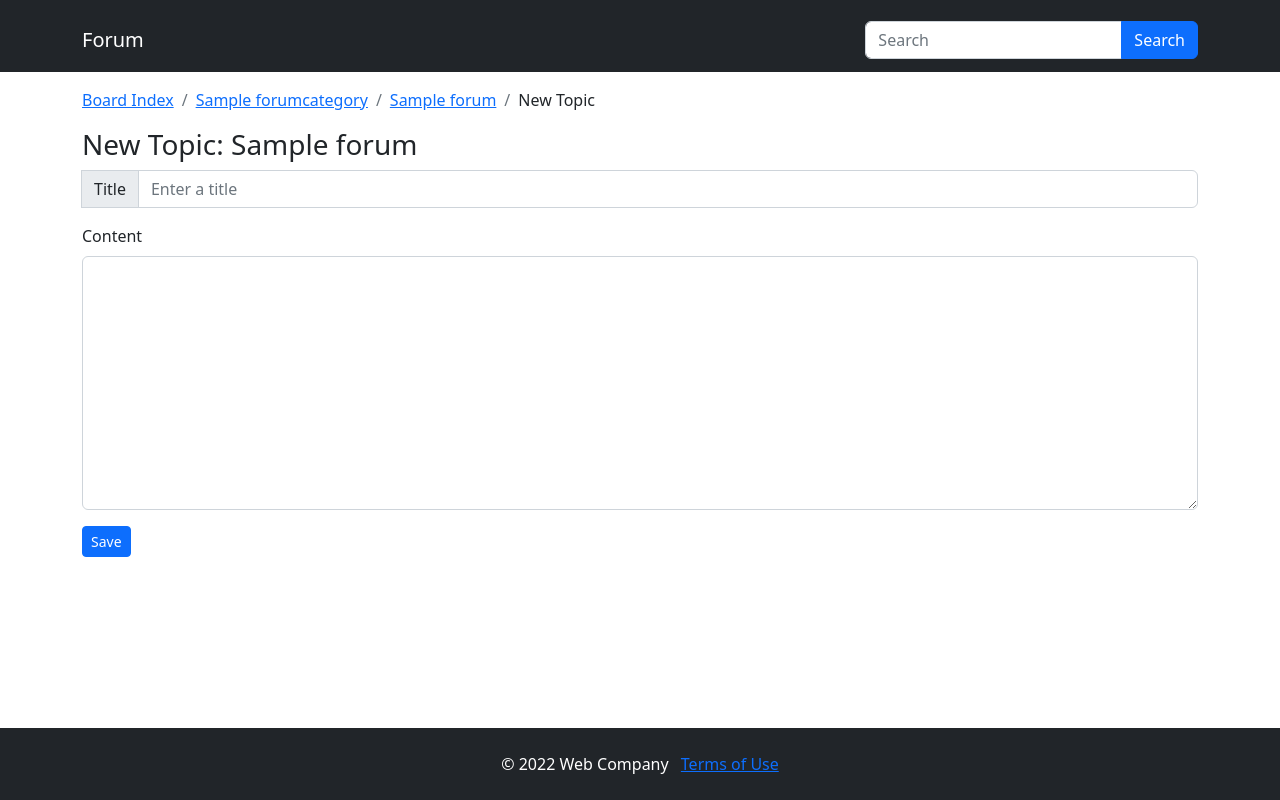
After one commit to colinshin/DjangoForums, a Django app: page /forum/1/new-topic/ in a window 1280 px wide. The commit adds this page. Run offline with Django 4.2, Linux system fonts and the light colour scheme; tables that the repository leaves empty hold one stand-in row (values such as "Sample post"); some libraries are stand-ins or nearby versions.

Commit message:
Added new topic page

```diff
--- a/app/forum/templates/forum/forum-detail.html
+++ b/app/forum/templates/forum/forum-detail.html
@@ -117,7 +117,7 @@
 		<button type="submit" class="btn btn-sm btn-primary">Go</button>
 	</form>
 </div>
-<a href="#" class="btn btn-primary">New Topic</a>
+<a href="{% url 'forum-new-topic' forum_data.id %}" class="btn btn-primary">New Topic</a>
 {% endblock %}
 
 {% block page_styles %}
--- /dev/null
+++ b/app/forum/templates/forum/new-forum-topic.html
@@ -0,0 +1,34 @@
+{% extends "base.html" %}
+
+{% block content %}
+<div class="row">
+	<div class="col-12">
+		<h1 class="h3">New Topic: {{forum_data.name}}</h1>
+		<form>
+			<div class="input-group mb-3">
+				<label class="visually-hidden" for="topic-title">Title</label>
+				<span class="input-group-text" id="topic-title-label">Title</span>
+				<input type="text" name="topic-title" class="form-control" placeholder="Enter a title" aria-label="Topic title" aria-describedby="topic-title-label">
+			</div>
+			<div class="mb-3">
+				<label for="topic-content" class="form-label">Content</label>
+				<textarea class="form-control" id="topic-content" rows="10"></textarea>
+			</div>
+			<div>
+				<button type="submit" class="btn btn-primary btn-sm">Save</button>
+			</div>
+		</form>
+	</div>
+</div>
+{% endblock %}
+
+{% block breadcrumbs %}
+<ol class="breadcrumb">
+	<li class="breadcrumb-item"><a href="/">Board Index</a></li>
+	<li class="breadcrumb-item">
+		<a href="{% url 'forum-category-detail' forum_data.category.id %}">{{forum_data.category.name}}</a>
+	</li>
+	<li class="breadcrumb-item"><a href="{% url 'forum-detail' forum_data.id %}">{{forum_data.name}}</a></li>
+	<li class="breadcrumb-item">New Topic</li>
+</ol>
+{% endblock %}
--- a/app/forum/urls.py
+++ b/app/forum/urls.py
@@ -5,4 +5,5 @@ urlpatterns = [
     path("", views.index, name="forum-index"),
     path("forum/<int:pk>/", views.forum_detail, name="forum-detail"),
     path("forum-category/<int:pk>/", views.forum_category_detail, name="forum-category-detail"),
+    path("forum/<int:pk>/new-topic/", views.new_forum_topic, name="forum-new-topic"),
 ]
--- a/app/forum/views.py
+++ b/app/forum/views.py
@@ -15,3 +15,11 @@ def forum_category_detail(request, pk):
 def forum_detail(request, pk):
     forum_data = models.Forum.objects.get(pk=pk)
     return render(request, "forum/forum-detail.html", {"forum_data": forum_data})
+
+
+def new_forum_topic(request, pk):
+    forum_data = models.Forum.objects.get(pk=pk)
+    if request.method == "POST":
+        title = request.POST.get("topic-title", None)
+        content = request.POST.et("topic-content", None)
+    return render(request, "forum/new-forum-topic.html", {"forum_data": forum_data})
```
